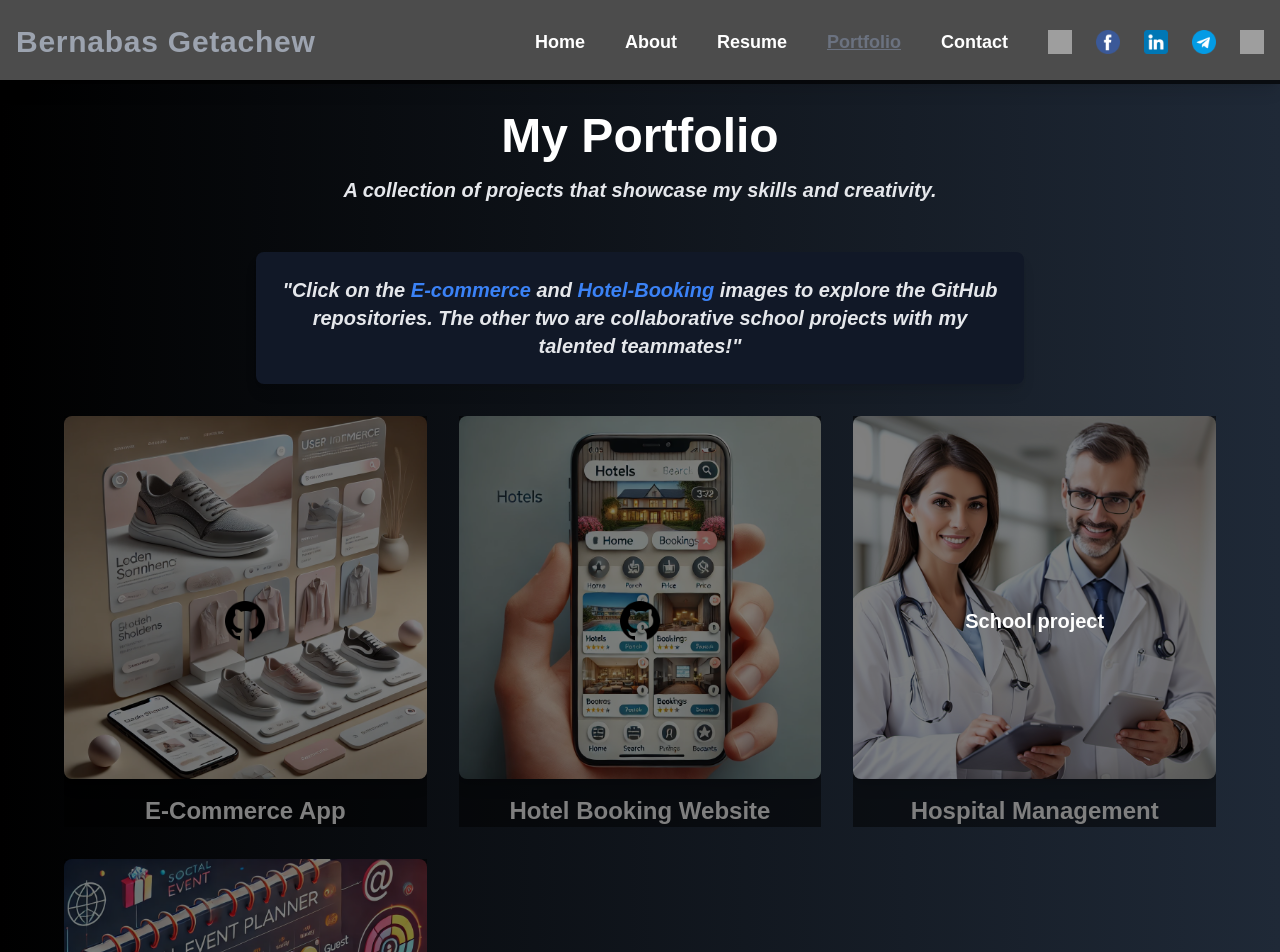
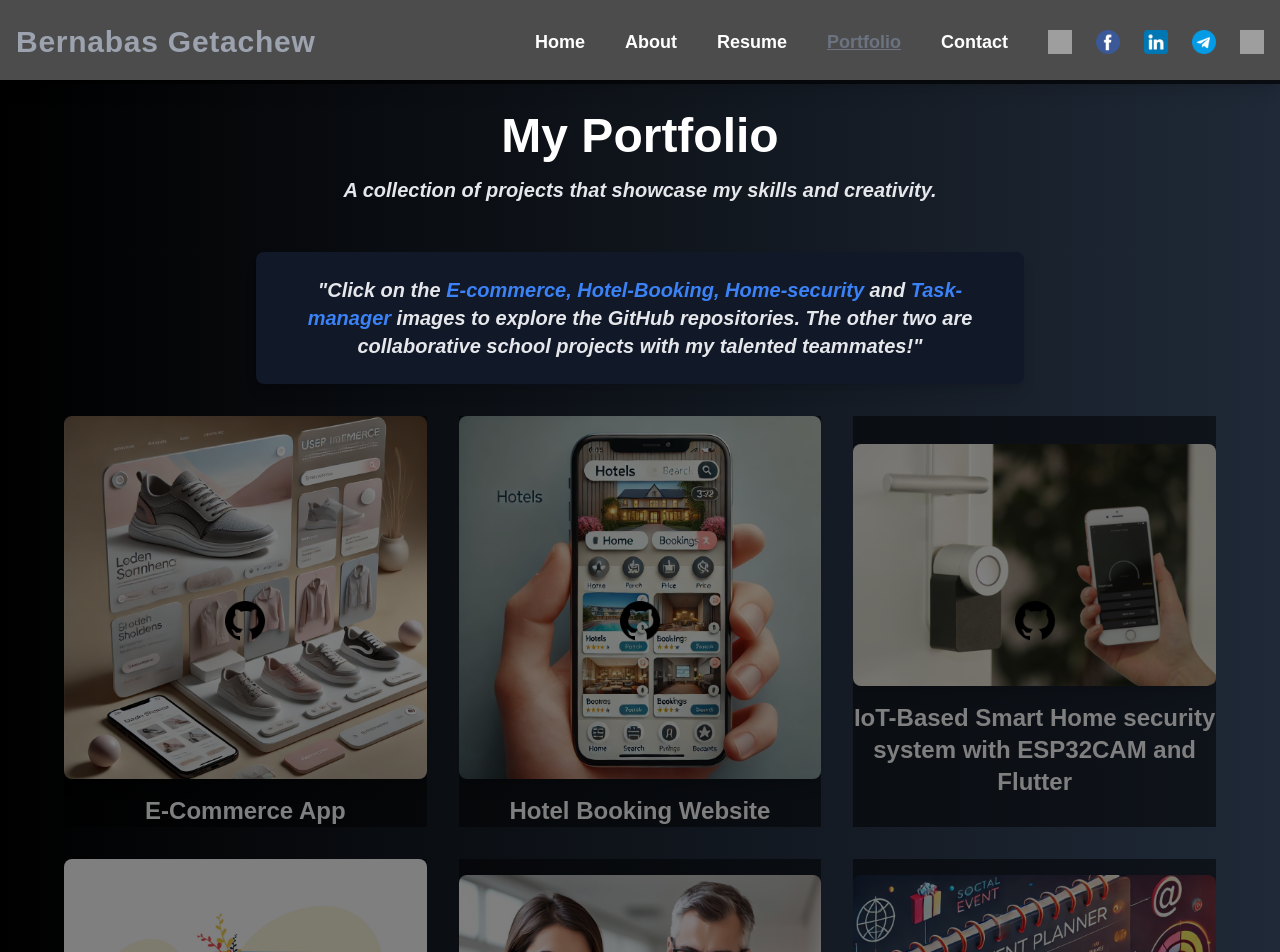
Before and after one commit to bernabasgetachew/Portfolio, a Next.js app: page /portfolio in a window 1280 px wide. Shown: the top 952 px of the page. Built offline with nearby package versions, Linux system fonts and the light colour scheme; grey boxes are pictures that could not be loaded.

Commit message:
Updated the website

```diff
--- a/app/about/page.js
+++ b/app/about/page.js
@@ -7,12 +7,12 @@ export default function About() {
   ];
 
   const skills = [
+    { title: "Networking", description: "configuration using packet tracer alongwith hands-on experrience working with physical switches, routers and rack-mounted network equipment." },
     { title: "Frontend Development", tools: "(HTML, CSS, React, JavaScript, Next.js)", description: "Building dynamic, user-friendly interfaces." },
     { title: "Backend Development", tools: "(Express, Python, C++, Java)", description: "Crafting robust server-side applications." },
     { title: "Databases", tools: "(MySQL, MongoDB)", description: "Managing and optimizing data for scalability and performance." },
     { title: "IoT Projects", description: "Creating innovative connected solutions with microcontrollers and sensors." },
   ];
-
   return (
     <div className="bg-gradient-to-r from-black to-gray-800 text-white min-h-screen">
       <main className="max-w-7xl mx-auto p-6 sm:p-8 pt-24 mt-20"> {/* Added pt-24 to ensure content appears below the navbar */}
--- a/app/page.js
+++ b/app/page.js
@@ -13,7 +13,7 @@ export default function Home() {
           Hi, I'm <span className="text-gray-400">Bernabas Getachew</span>
         </h1>
         <h2 className="text-2xl sm:text-3xl font-medium mb-6">
-          A Full Stack Developer
+          A Computer Engineer and Full Stack Developer
         </h2>
         <p className="text-lg sm:text-xl font-semibold mb-4">
           I'm passionate about creating innovative solutions and constantly improving my skills!
--- a/app/portfolio/page.js
+++ b/app/portfolio/page.js
@@ -32,8 +32,8 @@ export default function Portfolio() {
         </section>
         <section className="text-center mb-8">
           <p className="text-lg sm:text-xl text-gray-200 italic text-center bg-gray-900 p-4 sm:p-6 rounded-lg shadow-lg max-w-3xl mx-auto">
-            <b>"Click on the <span className="text-blue-500">E-commerce</span> and{' '}
-            <span className="text-blue-500">Hotel-Booking</span> images to explore the GitHub repositories. The other two are collaborative school projects with my talented teammates!"
+            <b>"Click on the <span className="text-blue-500">E-commerce,</span> {' '} <span className="text-blue-500">Hotel-Booking,</span> {' '} <span className="text-blue-500">Home-security</span> and{' '}
+            <span className="text-blue-500">Task-manager</span> images to explore the GitHub repositories. The other two are collaborative school projects with my talented teammates!"
             </b>
           </p>
         </section>
@@ -57,6 +57,23 @@ export default function Portfolio() {
                 <Image src="/github-logo.png" alt="GitHub Logo" width={50} height={50} />
               ),
             },
+            {
+              title: 'IoT-Based Smart Home security system with ESP32CAM and Flutter',
+              imgSrc: '/home.jpg',
+              link: 'https://github.com/bernabasgetachew/Home_security.git',
+              overlayContent: (
+                <Image src="/github-logo.png" alt="GitHub Logo" width={50} height={50} />
+              ),
+            },
+            {
+              title: 'Task manager React Native App',
+              imgSrc: '/task.jpg',
+              link: 'https://github.com/bernabasgetachew/Task_App.git',
+              overlayContent: (
+                <Image src="/github-logo.png" alt="GitHub Logo" width={50} height={50} />
+              ),
+            },
+
             {
               title: 'Hospital Management',
               imgSrc: '/hospital_management.jpg',
--- a/app/resume/page.js
+++ b/app/resume/page.js
@@ -46,6 +46,11 @@ export default function Resume() {
           <ul className="space-y-6 text-lg text-gray-200">
             {[
               {
+                title: "Networking",
+                duration: "2023 - Present",
+                description: "Configuration using packet tracer,basic knowledge of Network installation as well as server administration.",
+              },
+              {
                 title: "Frontend Development",
                 duration: "2020 - Present",
                 description: "Building dynamic, user-friendly interfaces using modern web technologies like React and Next.js.",
@@ -80,6 +85,7 @@ export default function Resume() {
           <h2 className="text-3xl font-semibold mb-6">Skills</h2>
           <div className="space-y-6">
             {[
+              { skill: "Networking", percentage: 75 },
               { skill: "Frontend Development (HTML, CSS, JavaScript, React, Next.js)", percentage: 85 },
               { skill: "Backend Development (Node.js, Express, Next.js)", percentage: 70 },
               { skill: "Database Management (MySQL, MongoDB)", percentage: 90 },
--- a/components/Navbar.js
+++ b/components/Navbar.js
@@ -44,7 +44,7 @@ export default function Navbar() {
         <div className="flex items-center space-x-6">
           {[{ href: 'https://www.instagram.com/_bernav_', src: '/instagram-icon.png', alt: 'Instagram' },
             { href: 'https://www.facebook.com/bernabas.getachew.5', src: '/facebook-icon.png', alt: 'Facebook' },
-            { href: 'https://www.linkedin.com/in/bernabas-getachew-7299542a9', src: '/linkedin-icon.png', alt: 'LinkedIn' },
+            { href: 'https://www.linkedin.com/in/bernabas-getachew-4b186334b', src: '/linkedin-icon.png', alt: 'LinkedIn' },
             { href: 'https://t.me/bernavv', src: '/telegram-icon.png', alt: 'Telegram' },
             { href: 'https://github.com/bernabasgetachew', src: '/github-icon.png', alt: 'GitHub' }].map((social) => (
             <a
@@ -62,6 +62,8 @@ export default function Navbar() {
 
       {/* Mobile Sidebar */}
       {isMenuOpen && (
+        <div className="fixed inset-0 z-40">
+          <div className="absolute inset-0 bg-black bg-opacity-30" onClick={() => setIsMenuOpen(false)} />
         <div className="fixed top-0 right-0 h-full w-3/4 bg-gray-800 bg-opacity-90 border-r border-gray-700 text-white p-6 z-50 shadow-lg">
           <button
             className="absolute top-4 right-4 text-white focus:outline-none"
@@ -88,7 +90,7 @@ export default function Navbar() {
           <div className="flex justify-center items-center space-x-6 mt-12">
             {[{ href: 'https://www.instagram.com/_bernav_', src: '/instagram-icon.png', alt: 'Instagram' },
               { href: 'https://www.facebook.com/bernabas.getachew.5', src: '/facebook-icon.png', alt: 'Facebook' },
-              { href: 'https://www.linkedin.com/in/bernabas-getachew-7299542a9', src: '/linkedin-icon.png', alt: 'LinkedIn' },
+              { href: 'https://www.linkedin.com/in/bernabas-getachew-4b186334b', src: '/linkedin-icon.png', alt: 'LinkedIn' },
               { href: 'https://t.me/bernavv', src: '/telegram-icon.png', alt: 'Telegram' },
               { href: 'https://github.com/bernabasgetachew', src: '/github-icon.png', alt: 'GitHub' }].map((social) => (
               <a
@@ -103,6 +105,7 @@ export default function Navbar() {
             ))}
           </div>
         </div>
+        </div>
       )}
     </nav>
   );
```
Also changed, not shown: public/home.jpg (added), public/task.jpg (added).
